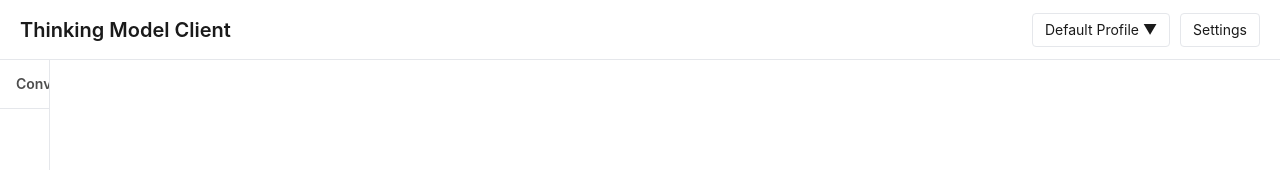
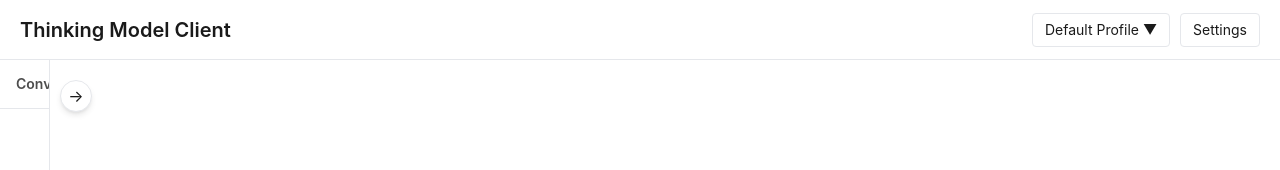
Before and after one commit to tao12345666333/thinking-model-client, a React (Vite) app: page / in a window 1280 px wide. Both pictures are taken after a click on the button "Collapse sidebar". Shown: the top 170 px of the page. Built offline with nearby package versions, Linux system fonts and the light colour scheme.

Commit message:
fix sidebar style
Signed-off-by: Jintao Zhang <zhangjintao9020@gmail.com>

```diff
--- a/src/App.jsx
+++ b/src/App.jsx
@@ -132,6 +132,8 @@ function App() {
             <button
               className="bg-transparent border-0 text-base text-lightest-text cursor-pointer flex items-center justify-center z-10 w-6 h-6 hover:text-text"
               onClick={toggleSidebar}
+              aria-label={sidebarCollapsed ? 'Expand sidebar' : 'Collapse sidebar'}
+              title={sidebarCollapsed ? 'Expand sidebar' : 'Collapse sidebar'}
             >
               {sidebarCollapsed ? '→' : '←'}
             </button>
@@ -145,6 +147,16 @@ function App() {
             collapsed={sidebarCollapsed}
           />
         </div>
+
+        {/* Floating expand button that appears when sidebar is collapsed */}
+        <button
+          className="expand-sidebar-button"
+          onClick={toggleSidebar}
+          aria-label="Expand sidebar"
+          title="Expand sidebar"
+        >
+          →
+        </button>
 
         <div className="flex-1 flex flex-col overflow-hidden bg-background">
           {currentChatId ? (
--- a/src/index.css
+++ b/src/index.css
@@ -115,9 +115,16 @@ body {
     @apply w-[50px] overflow-hidden;
   }
 
-  .sidebar.collapsed .chat-list,
+  .sidebar.collapsed .chat-list {
+    @apply hidden;
+  }
+
   .sidebar.collapsed .sidebar-header h2 {
     @apply hidden;
+  }
+
+  .sidebar.collapsed .sidebar-header {
+    @apply justify-center;
   }
 
   .sidebar-header {
@@ -125,7 +132,7 @@ body {
   }
 
   .sidebar.collapsed .sidebar-header {
-    @apply py-3 px-[5px] justify-center;
+    @apply py-3 px-[5px];
   }
 
   .sidebar-header h2 {
@@ -138,6 +145,24 @@ body {
 
   .toggle-sidebar-button:hover {
     @apply text-text;
+  }
+
+  /* Ensure the toggle button is always visible and clickable */
+  .sidebar.collapsed .toggle-sidebar-button {
+    @apply opacity-100 visible;
+  }
+
+  /* Floating expand button that appears when sidebar is collapsed */
+  .expand-sidebar-button {
+    @apply fixed left-[60px] top-[80px] bg-background border border-border rounded-full w-8 h-8 flex items-center justify-center cursor-pointer shadow-md z-20 opacity-0 invisible transition-all duration-300;
+  }
+
+  .sidebar.collapsed ~ .expand-sidebar-button {
+    @apply opacity-100 visible;
+  }
+
+  .expand-sidebar-button:hover {
+    @apply bg-hover text-text;
   }
 }
 
@@ -577,10 +602,15 @@ body {
     left: 0;
   }
 
-  /* 确保在移动设备上收起的侧边栏仍然可见 */
+  /* Make sure the collapsed sidebar is still visible on mobile */
   .sidebar.collapsed {
     width: 50px;
     left: 0;
+  }
+
+  /* Hide the floating expand button on mobile as it's not needed */
+  .expand-sidebar-button {
+    display: none;
   }
 
   .message-content {
```
